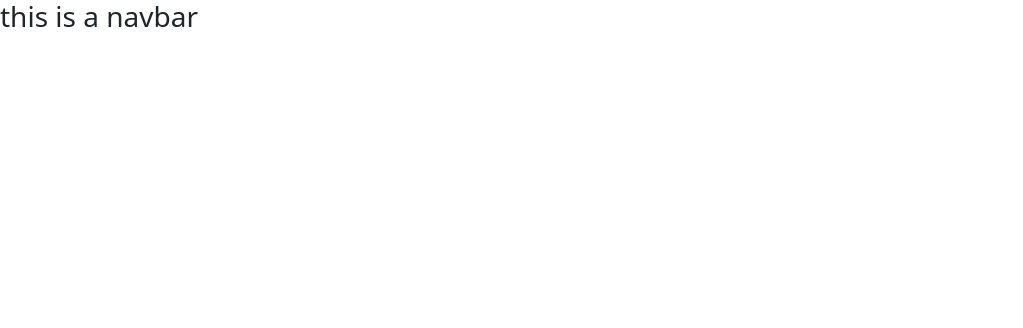
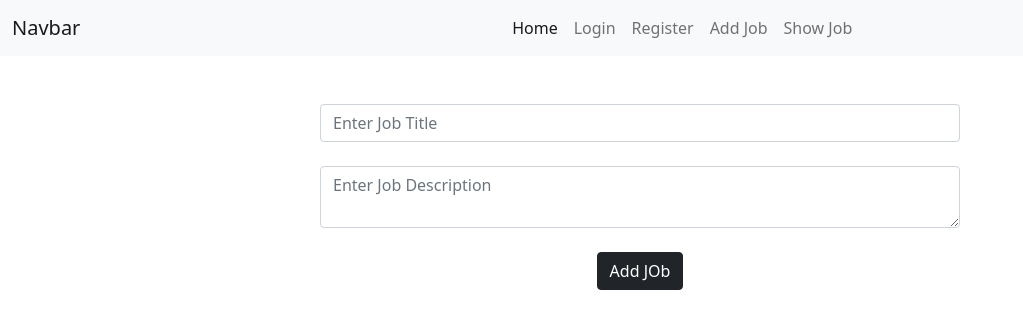
Before and after one commit to NA-Siddiky/jobs-in-bd, a React (Create React App) app: page /addJob in a window 1280 px wide. Shown: the top 328 px of the page, without its empty margins (0-1023 px from the left). Built offline with nearby package versions, Linux system fonts and the light colour scheme.

Commit message:
adding jobs api successfully

```diff
--- a/src/App.js
+++ b/src/App.js
@@ -1,27 +1,48 @@
 import 'bootstrap/dist/css/bootstrap.min.css'
+import { createContext, useState } from 'react';
 import {
   BrowserRouter as Router,
   Switch,
   Route,
+  Link
 } from "react-router-dom";
 
 import Homepage from '../src/Components/Pages/Homepage';
 import Navbar from '../src/Components/Header/Navbar/Navbar';
+import Login from './Components/LoginAuthentication/Login/Login';
 import Register from './Components/LoginAuthentication/Register/Register';
+import AddJobs from './Components/Home/AddJobs/AddJobs';
+import ShowJobs from './Components/Home/ShowJobs/ShowJobs';
+
+export const infoContext = createContext()
 
 function App() {
+
+  const [info, setInfo] = useState({})
+
   return (
+    <infoContext.Provider value={[info, setInfo]}>
       <Router>
         <Navbar />
         <Switch>
           <Route exact path="/">
             <Homepage />
           </Route>
+          <Route path="/login">
+            <Login />
+          </Route>
           <Route path="/register">
             <Register />
           </Route>
+          <Route path="/addJob">
+            <AddJobs />
+          </Route>
+          <Route path="/allJobs">
+            <ShowJobs />
+          </Route>
         </Switch>
       </Router>
+    </infoContext.Provider>
   );
 }
 
--- a/src/Components/Header/Navbar/Navbar.js
+++ b/src/Components/Header/Navbar/Navbar.js
@@ -3,7 +3,33 @@ import React from 'react';
 const Navbar = () => {
     return (
         <div>
-            <h3>this is a navbar</h3>
+            <nav className="navbar navbar-expand-lg navbar-light bg-light mb-5">
+                <div className="container-fluid">
+                    <a className="navbar-brand" href="/">Navbar</a>
+                    <button className="navbar-toggler" type="button" data-bs-toggle="collapse" data-bs-target="#navbarNav" aria-controls="navbarNav" aria-expanded="false" aria-label="Toggle navigation">
+                        <span className="navbar-toggler-icon"></span>
+                    </button>
+                    <div className="collapse navbar-collapse" id="navbarNav">
+                        <ul className="navbar-nav m-auto">
+                            <li className="nav-item">
+                                <a className="nav-link active" aria-current="page" href="/">Home</a>
+                            </li>
+                            <li className="nav-item">
+                                <a className="nav-link" href="/login">Login</a>
+                            </li>
+                            <li className="nav-item">
+                                <a className="nav-link" href="/register">Register</a>
+                            </li>
+                            <li className="nav-item">
+                                <a className="nav-link" href="/addJob">Add Job</a>
+                            </li>
+                            <li className="nav-item">
+                                <a className="nav-link" href="/allJobs">Show Job</a>
+                            </li>
+                        </ul>
+                    </div>
+                </div>
+            </nav>
         </div>
     );
 };
--- /dev/null
+++ b/src/Components/Home/AddJobs/AddJobs.js
@@ -0,0 +1,47 @@
+import React from 'react';
+import { useForm } from "react-hook-form";
+
+const AddJobs = () => {
+
+    const { register, handleSubmit, formState: { errors } } = useForm();
+    const onSubmit = data => {
+
+        const jobData = { ...data }
+        jobData.status = 'pending'
+
+        console.log(jobData)
+
+        fetch('http://localhost:5000/addJob', {
+            method: 'POST',
+            headers: {
+                'Content-Type': 'application/json'
+            },
+            body: JSON.stringify(jobData),
+        }).then(response => response.json())
+            .then((data) => {
+                console.log(data);
+            })
+    };
+
+    return (
+        <div className='w-100 d-flex justify-content-center text-center'>
+            <div className='w-50'>
+                <form onSubmit={handleSubmit(onSubmit)}>
+                    <input className='form-control' placeholder='Enter Job Title' {...register("jobTitle", { required: true })} />
+                    {errors.jobTitle && <span>This field is required</span>}
+
+                    <br />
+
+                    <textarea className='form-control' placeholder='Enter Job Description' {...register("jobDescription", { required: true })} />
+                    {errors.jobDescription && <span>This field is required</span>}
+
+                    <br />
+
+                    <input className='btn btn-dark' type="submit" value="Add JOb" />
+                </form>
+            </div>
+        </div>
+    );
+};
+
+export default AddJobs;
--- /dev/null
+++ b/src/Components/Home/ShowJobs/ShowJobs.js
@@ -0,0 +1,29 @@
+import React, { useEffect, useState } from 'react';
+
+const ShowJobs = () => {
+    const [jobs, setJobs] = useState([])
+
+    useEffect(() => {
+        fetch('http://localhost:5000/allJobs')
+            .then(response => response.json())
+            .then(data => {
+                console.log(data);
+                setJobs(data)
+            })
+    }, [])
+
+    return (
+        <div className="w-100 d-flex justify-content-center">
+            <div className="w-50">
+                <h3>this is show jobs page </h3>
+                {
+                    jobs.map(job =>
+                        <li key={job._id}> jobs title: {job.jobTitle} </li>
+                    )
+                }
+            </div>
+        </div>
+    );
+};
+
+export default ShowJobs;
--- a/src/Components/LoginAuthentication/Login/Login.js
+++ b/src/Components/LoginAuthentication/Login/Login.js
@@ -18,7 +18,6 @@ const Login = () => {
     const { register, handleSubmit, formState: { errors } } = useForm();
 
     const onSubmit = data => {
-        console.log(data);
 
         firebase.auth().signInWithEmailAndPassword(data.email, data.password)
             .then((userCredential) => {
@@ -33,7 +32,7 @@ const Login = () => {
     };
 
     const handleLogin = (email) => {
-        fetch(`http://localhost:5000/login?email=${email}`)
+        fetch(`http://localhost:5000/userInfo?email=${email}`)
             .then(response => response.json())
             .then(data => {
                 const newInfo = { ...info }
```
Lines whose indentation alone changed are shown as unchanged.
